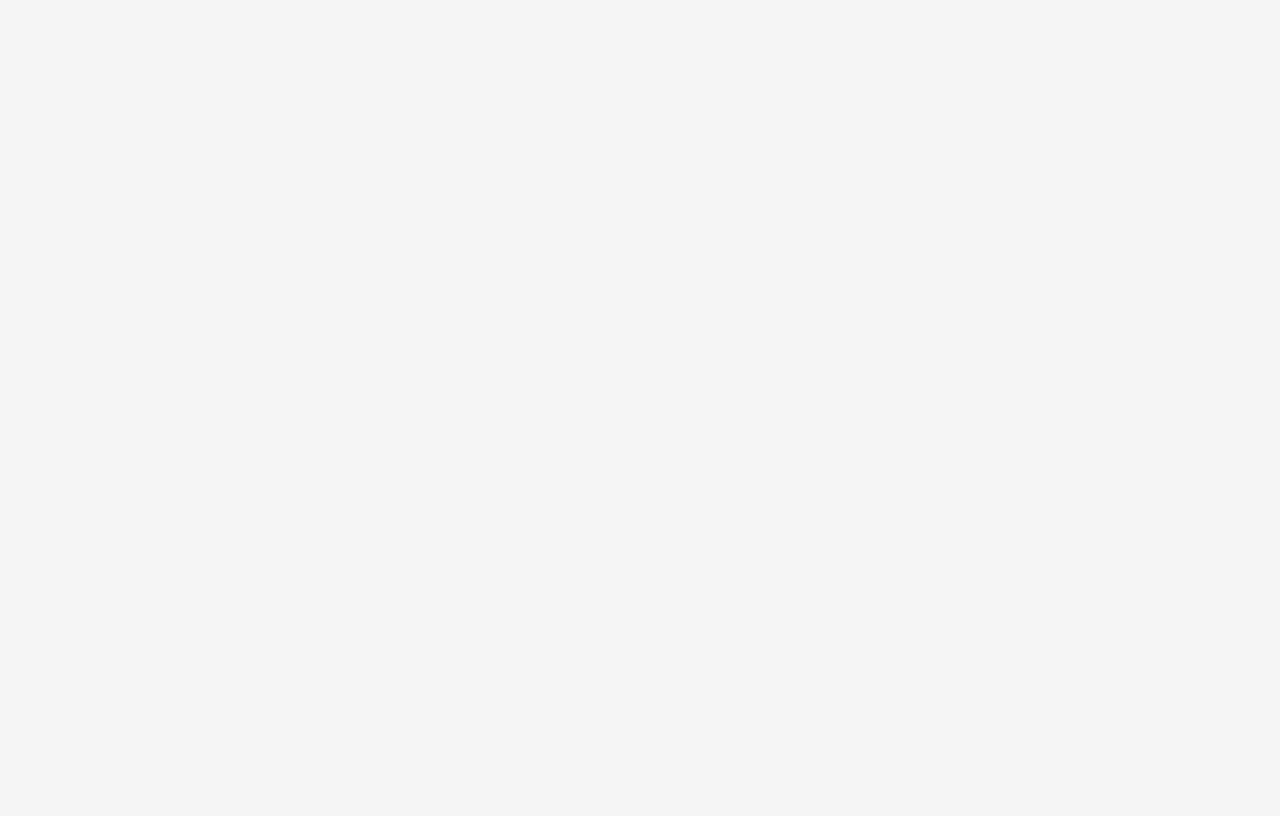
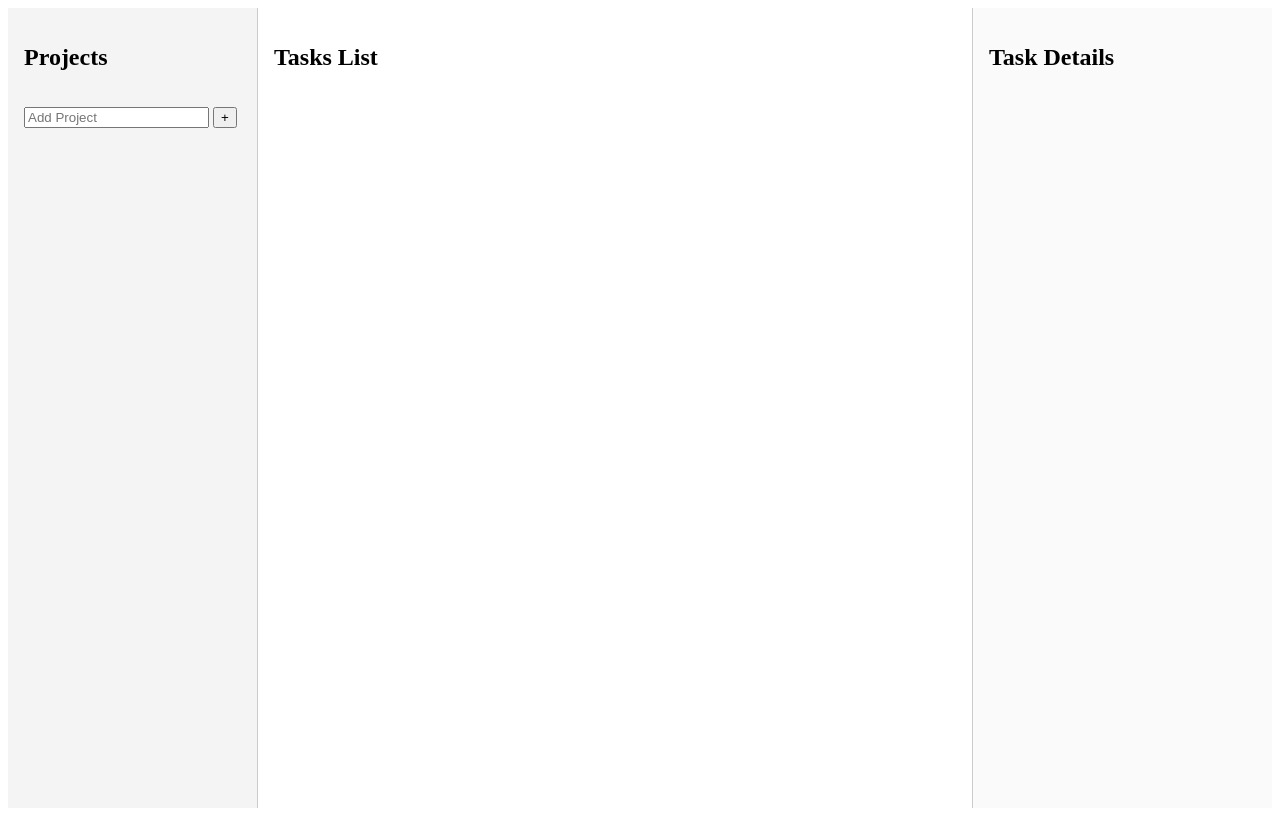
Before and after one commit to wolfSkullCave/todo-list, a website built with webpack: page public/index.html in a window 1280 px wide. Built offline with nearby package versions, Linux system fonts and the light colour scheme.

Commit message:
Added index.html and styles.css files

```diff
--- a/public/index.html
+++ b/public/index.html
@@ -5,6 +5,24 @@
     <title>Webpack Template</title>
   </head>
   <body>
-    <div id="app"></div>
+    <div class="app">
+      <aside class="sidebar" id="sidebar">
+        <!-- Project list -->
+        <h2>Projects</h2>
+        <div>
+          <input type="text" id="addProjectInput" placeholder="Add Project" />
+          <button type="button" id="addProjectBtn">+</button>
+        </div>
+        <div class="projectsList" id="projectsList"></div>
+      </aside>
+      <main class="tasks" id="tasks">
+        <!-- Todos -->
+        <h2>Tasks List</h2>
+      </main>
+      <section class="details" id="details">
+        <!-- Expanded todo details -->
+        <h2>Task Details</h2>
+      </section>
+    </div>
   </body>
 </html>
--- a/src/styles.css
+++ b/src/styles.css
@@ -1,4 +1,36 @@
-body {
-  font-family: sans-serif;
+.app {
+  display: grid;
+  grid-template-columns: 250px 1fr 300px; /* sidebar, main, details */
+  grid-template-rows: auto;
+  height: 100vh;
+}
+
+.sidebar {
   background: #f4f4f4;
+  padding: 1rem;
+  border-right: 1px solid #ccc;
+  display: flex;
+  flex-direction: column;
+  gap: 1rem;
 }
+
+.projectsList {
+  display: flex;
+  flex-direction: column;
+  gap: 1rem;
+}
+
+.sidebar button {
+  text-align: left;
+}
+
+.tasks {
+  padding: 1rem;
+  background: #fff;
+}
+
+.details {
+  background: #fafafa;
+  padding: 1rem;
+  border-left: 1px solid #ccc;
+}
```
